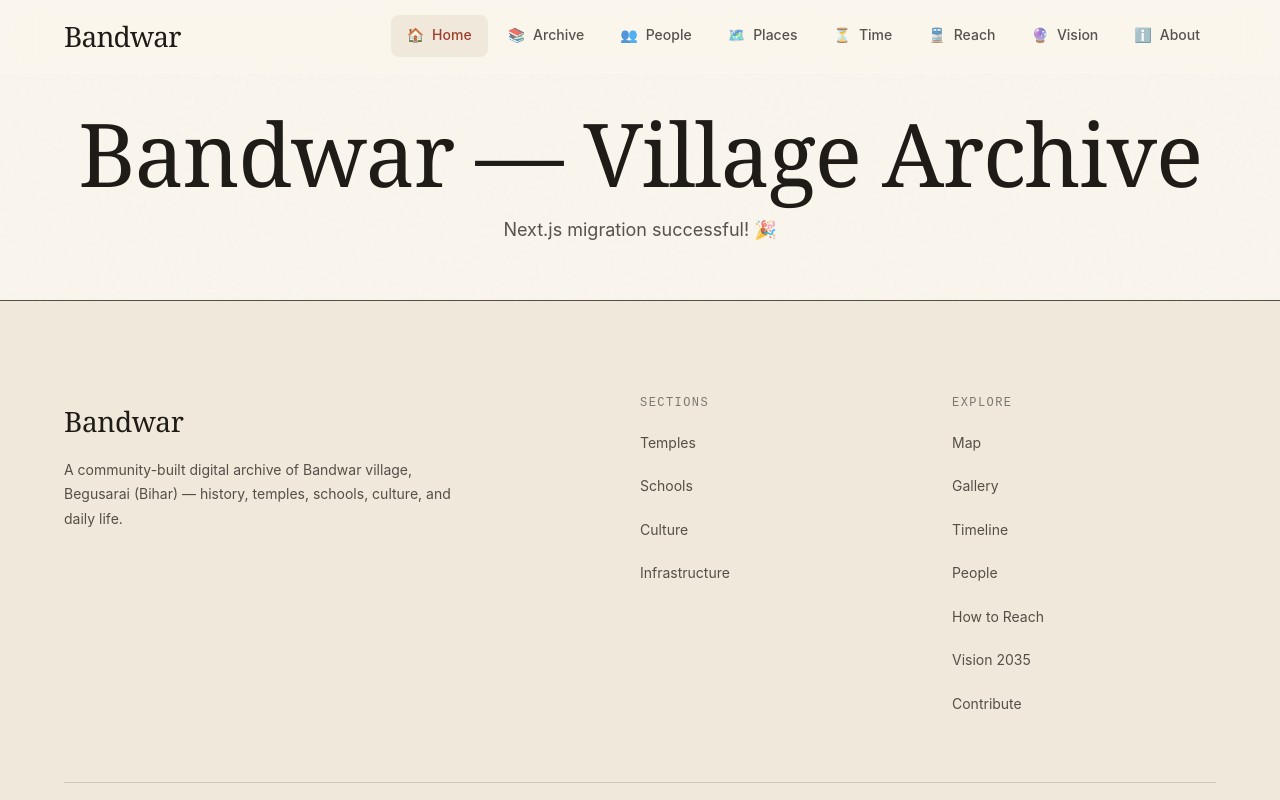
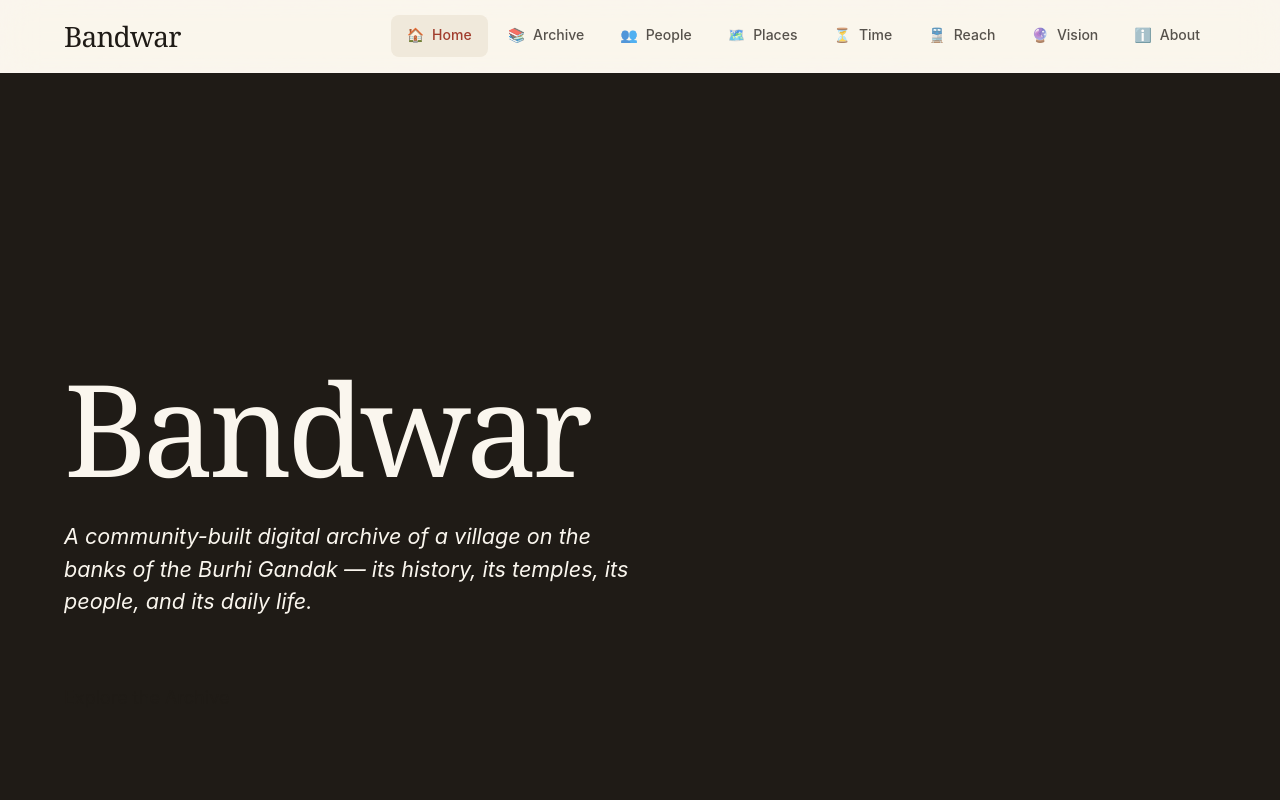
Before and after one commit to ravirajhere/Bandwar, a Next.js app: page / in a window 1280 px wide. Shown: the top 800 px of the page. Built offline with nearby package versions, Linux system fonts and the light colour scheme; a web font is replaced by a local one.

Commit message:
Update page.tsx

```diff
--- a/src/app/page.tsx
+++ b/src/app/page.tsx
@@ -1,8 +1,21 @@
+import Link from 'next/link';
+import master from '../../data/master.json';
+
 export default function Home() {
   return (
-    <div style={{ padding: '2rem', textAlign: 'center' }}>
-      <h1>Bandwar — Village Archive</h1>
-      <p>Next.js migration successful! 🎉</p>
-    </div>
+    <>
+      {/* Hero Section */}
+      <section className="hero">
+        <div className="hero-content">
+          <h1>{master.home.hero.title}</h1>
+          <p className="hero-tagline">{master.home.hero.tagline}</p>
+          <div>
+            <Link href="/section" className="btn btn-primary" style={{ display: 'inline-block', textDecoration: 'none' }}>
+              Explore the Archive
+            </Link>
+          </div>
+        </div>
+      </section>
+    </>
   );
 }
```
